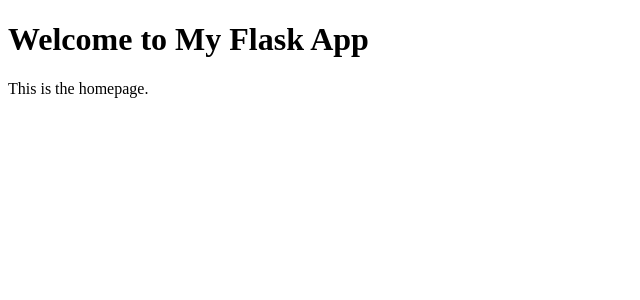
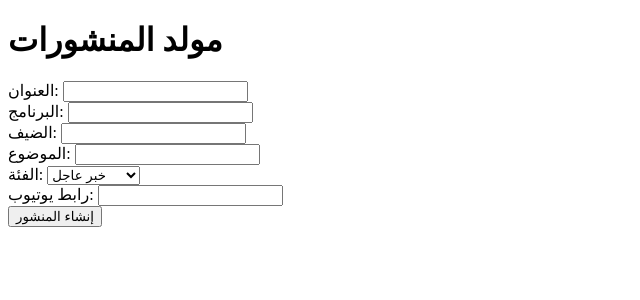
Before and after one commit to khaangelled/deirezzor, a Flask app: page / in a window 1280 px wide. Shown: the top 300 px of the page, without its empty margins (0-640 px from the left). Run offline with Flask 3, Linux system fonts and the light colour scheme.

Commit message:
Update index.html

```diff
--- a/templates/index.html
+++ b/templates/index.html
@@ -1,12 +1,43 @@
 <!DOCTYPE html>
-<html lang="en">
+<html lang="ar">
 <head>
     <meta charset="UTF-8">
     <meta name="viewport" content="width=device-width, initial-scale=1.0">
-    <title>Flask App</title>
+    <title>مولد المنشورات</title>
 </head>
 <body>
-    <h1>Welcome to My Flask App</h1>
-    <p>This is the homepage.</p>
+    <h1>مولد المنشورات</h1>
+    <form method="post">
+        <label>العنوان:</label>
+        <input type="text" name="title" required><br>
+
+        <label>البرنامج:</label>
+        <input type="text" name="program"><br>
+
+        <label>الضيف:</label>
+        <input type="text" name="guest"><br>
+
+        <label>الموضوع:</label>
+        <input type="text" name="topic" required><br>
+
+        <label>الفئة:</label>
+        <select name="category">
+            <option value="خبر عاجل">خبر عاجل</option>
+            <option value="خبر محلي">خبر محلي</option>
+            <option value="حلقات برامج">حلقات برامج</option>
+        </select><br>
+
+        <label>رابط يوتيوب:</label>
+        <input type="text" name="youtube_link"><br>
+
+        <button type="submit">إنشاء المنشور</button>
+    </form>
+
+    {% if post_title %}
+        <h2>المنشور:</h2>
+        <p><strong>{{ post_title }}</strong></p>
+        <p>{{ description }}</p>
+        <p>{{ facebook_post }}</p>
+    {% endif %}
 </body>
 </html>
```
